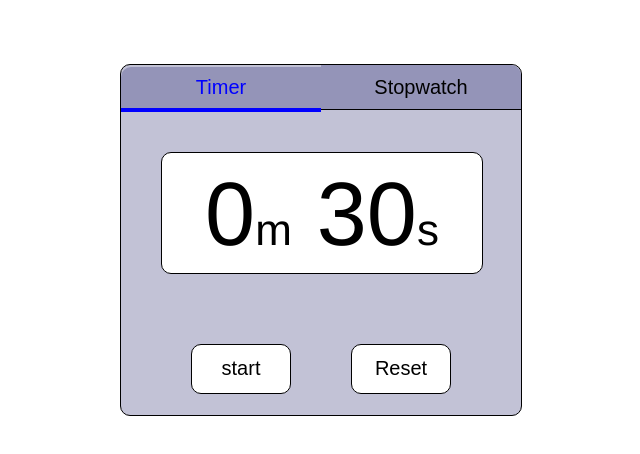
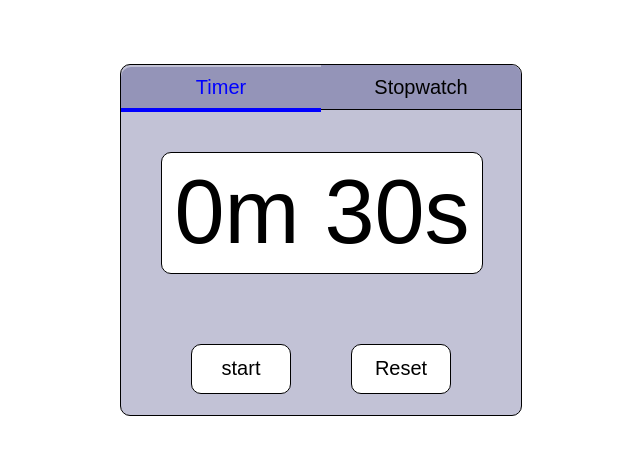
Before and after one commit to krakower/stopwatch, a React (Create React App) app: page / in a window 1280 px wide. Shown: the top 454 px of the page, without its empty margins (319-959 px from the left). Built offline with nearby package versions, Linux system fonts and the light colour scheme.

Commit message:
Typing input function improved
The reset button now resets the timer to the last value the user typed in. Clicking on the clockface to type now works.

```diff
--- a/src/Buttons.js
+++ b/src/Buttons.js
@@ -12,7 +12,8 @@ export default class Buttons extends React.Component {
       timerTime: 300,
       stopwatchTime: 0,
       alarmOn: false,
-      isTimerReset: false,
+      isTimerReset: true,
+      timerIsUpdated: true,
     };
     this.handleKeyPress = this.handleKeyPress.bind(this);
   }
@@ -22,6 +23,7 @@ export default class Buttons extends React.Component {
     if(timerMode) {
       this.setState ({
         isTimerReset: false,
+        timerIsUpdated: false,
       });
       if(this.state.timerTime === 0) {
         this.setState ({
@@ -79,9 +81,9 @@ export default class Buttons extends React.Component {
       clearInterval(this.timerInterval);
       this.setState({
         timerIsTiming: false,
-        //timerTime: 300,
         alarmOn: false,
         isTimerReset: true,
+        timerIsUpdated: false,
       })
     } else {
       clearInterval(this.stopwatchInterval);
@@ -93,6 +95,13 @@ export default class Buttons extends React.Component {
   }
 
 
+  resetTimerValues = (inputMinutes, inputSeconds) => {
+    this.setState({
+      timerTime: (parseInt(inputMinutes)*60 + parseInt(inputSeconds)) * 10,
+      timerIsUpdated: true,
+    })
+  }
+
   typeFunction = typedValue => {
     this.setState({
       timerTime: typedValue,
@@ -103,7 +112,15 @@ export default class Buttons extends React.Component {
    if (event.key === 'Enter') {
      this.startStop();
    }
- };
+  }
+
+  enableTimerEditing = () => {
+   clearInterval(this.timerInterval);
+   this.setState({
+     timerIsTiming: false,
+     isTimerReset: true,
+   });
+  }
 
   render() {
     const timerMode = this.props.timerMode;
@@ -131,15 +148,17 @@ export default class Buttons extends React.Component {
         <Display
           currentTime = {currentTime}
           timerMode = {timerMode}
+          timerIsTiming = {this.state.timerIsTiming}
+          isTimerReset = {this.state.isTimerReset}
+          timerIsUpdated = {this.state.timerIsUpdated}
           typingCallback={this.typeFunction}
-          submitCallback={this.startStop}
-          timerIsTiming = {this.state.timerIsTiming}
-          isTimerReset = {this.state.isTimerReset}/>
+          editingCallback={this.enableTimerEditing}
+          resetCallback={this.resetTimerValues}/>
         <div className="container">
-          <button onClick={() => this.startStop(timerMode)}>
+          <button className="button" onClick={() => this.startStop(timerMode)}>
             {leftButtonText}
           </button>
-          <button onClick={() => this.reset(timerMode)}>
+          <button className="button" onClick={() => this.reset(timerMode)}>
               Reset
           </button>
         </div>
--- a/src/Display.js
+++ b/src/Display.js
@@ -10,19 +10,6 @@ export default class Display extends React.Component {
     this.keyDown = this.keyDown.bind(this);
   }
 
-  handleChange(event) {
-    //const currentTime = this.props.currentTime;
-    const typedSeconds = event.target.value.slice(-3,-1);
-    const typedMinutes = event.target.value.slice(0,-5);
-    this.props.typingCallback((parseInt(this.state.inputMinutes)*60 + (parseInt(this.state.inputSeconds))) * 10);
-    //this.props.typingCallback("" + typedMinutes + typedSeconds);
-    //this.props.typingCallback(event.target.value * 10);
-
-    //const inputNumber = document.getElementById("textbox").value
-    //let typedMinutes = Math.floor(currentTime/600);
-    //let typedSeconds = Math.ceil((currentTime % 600)/10);
-    //document.getElementById("textbox").value = {typedMinutes} + ":" + {typedSeconds}
-  }
 
   keyDown(event) {
     if((event.keyCode >= 48 && event.keyCode <= 57)     //regular number keys
@@ -35,24 +22,22 @@ export default class Display extends React.Component {
         inputMinutes: newInputTime.slice(-3,-2),
         inputSeconds: newInputTime.slice(-2),
       })
-    } else if(event.keyCode === 46) {                   //delete
+    } else if(event.keyCode === 46) {                   //delete key
 
-    } else if(event.keyCode === 13) {                   //enter
+    } else if(event.keyCode === 13) {                   //enter key
 
     }
   }
 
+
+  handleChange(event) {
+    this.props.typingCallback((parseInt(this.state.inputMinutes)*60 + (parseInt(this.state.inputSeconds))) * 10);
+  }
+
   handleSubmit(event) {
     event.preventDefault();
-    //this.props.submitCallback(this.props.timerMode);
+    this.props.submitCallback();
   }
-
-  timerReset = () => {
-  //  this.setState({
-  //    inputMinutes: "00",
-  //    inputSeconds: "30",
-  //  });
-  };
 
 
   render() {
@@ -70,21 +55,21 @@ export default class Display extends React.Component {
       minutes = minutes + 1;
     }
 
-    if(this.props.isTimerReset) {
-
+    if(this.props.isTimerReset
+    && !this.props.timerIsUpdated){
+      this.props.resetCallback(this.state.inputMinutes, this.state.inputSeconds, true);
     }
 
     //if(timerMode && !this.props.timerIsTiming) {
     if(timerMode && this.props.isTimerReset) {
       return (
-        <div>
+        <div onClick = {/*TODO*/0}>
           <form onSubmit={this.handleSubmit} autocomplete="off">
             <input
               className="container clockFace"
               type="text"
               id="textbox"
               name=""
-              //value={this.props.currentTime / 10}
               value={this.state.inputMinutes + "m " + this.state.inputSeconds + "s"}
               onChange={this.handleChange}
               onKeyDown={this.keyDown}/>
@@ -94,7 +79,7 @@ export default class Display extends React.Component {
     } else if(timerMode) {
       return (
         <div className="container">
-          <div className="clockFace">
+          <div className="clockFace" onClick = {() => this.props.editingCallback()}>
             {minutes}<span className="smallTime">m</span> {seconds}<span className="smallTime">s</span>
           </div>
         </div>
--- a/src/index.css
+++ b/src/index.css
@@ -35,7 +35,7 @@ body {
 
 
 
-button {
+.button {
   background-color: white;
   border: 1px solid black;
   margin: 30px;
```
